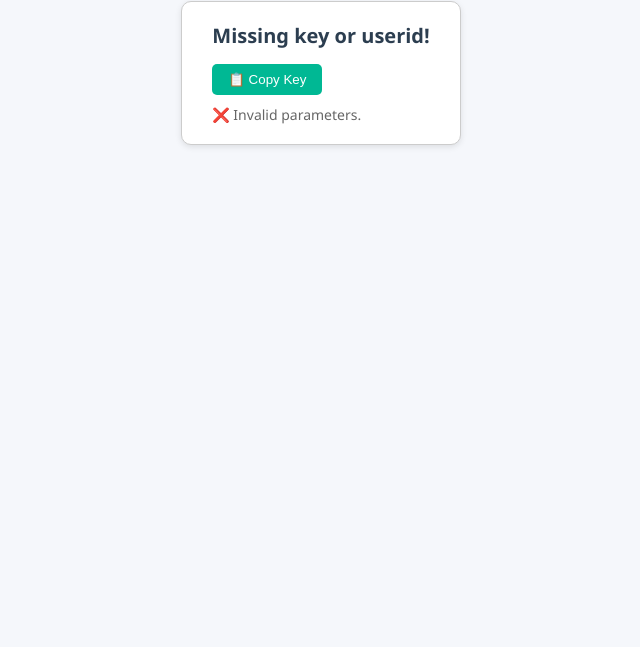
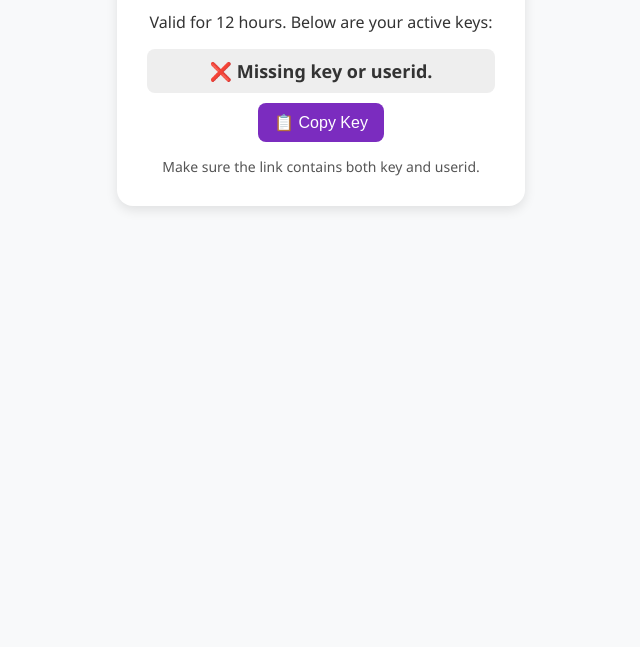
Before and after one commit to ckashingckashing/roblox-key-system, a website: page public/key.html in a window 1280 px wide. Shown: the part 153-800 px from the top of the page, without its empty margins (319-959 px from the left). Drawn offline with Linux system fonts and the light colour scheme.

Commit message:
📝 Update key.html with display and copy UI

```diff
--- a/public/key.html
+++ b/public/key.html
@@ -2,92 +2,104 @@
 <html lang="en">
 <head>
   <meta charset="UTF-8" />
-  <meta name="viewport" content="width=device-width, initial-scale=1.0" />
+  <meta name="viewport" content="width=device-width, initial-scale=1.0"/>
   <title>Your Key</title>
   <style>
     body {
       font-family: "Segoe UI", sans-serif;
-      background: #f5f7fb;
       display: flex;
       flex-direction: column;
       align-items: center;
       padding: 40px;
-    }
-    h1 {
+      background: #f8f9fa;
       color: #333;
     }
+
+    .container {
+      background: white;
+      padding: 30px;
+      border-radius: 16px;
+      box-shadow: 0 4px 12px rgba(0, 0, 0, 0.1);
+      max-width: 500px;
+      text-align: center;
+    }
+
+    h1 {
+      color: #7b2cbf;
+    }
+
     .key-box {
-      background: white;
-      border: 1px solid #ccc;
-      border-radius: 10px;
-      padding: 20px 30px;
-      margin-top: 20px;
-      box-shadow: 0 2px 6px rgba(0,0,0,0.1);
+      background: #eee;
+      padding: 10px 15px;
+      border-radius: 8px;
+      font-weight: bold;
+      margin: 10px 0;
+      font-size: 18px;
+      word-break: break-all;
     }
-    .key {
-      font-size: 20px;
-      font-weight: bold;
-      color: #2c3e50;
-    }
+
     button {
-      margin-top: 15px;
-      padding: 8px 16px;
-      background: #00b894;
+      background: #7b2cbf;
+      color: white;
+      padding: 10px 16px;
       border: none;
-      border-radius: 5px;
-      color: white;
+      border-radius: 8px;
+      font-size: 16px;
       cursor: pointer;
     }
+
     button:hover {
-      background: #019870;
+      background: #5a189a;
     }
-    .status {
-      margin-top: 10px;
+
+    .info {
+      margin-top: 15px;
       font-size: 14px;
-      color: #666;
+      color: #555;
     }
   </style>
 </head>
 <body>
-  <h1>🎉 Your Key</h1>
-  <div class="key-box">
-    <div class="key" id="keyDisplay">Loading...</div>
+  <div class="container">
+    <h1>🎯 Roblox Key System</h1>
+    <p>Valid for 12 hours. Below are your active keys:</p>
+    <div class="key-box" id="keyBox">Loading...</div>
     <button onclick="copyKey()">📋 Copy Key</button>
-    <div class="status" id="status">Checking status...</div>
+    <div class="info" id="infoBox">Checking status...</div>
   </div>
 
   <script>
-    // Simulated: normally you'd get this from a server or URL param
-    const key = new URLSearchParams(window.location.search).get('key');
-    const userId = new URLSearchParams(window.location.search).get('userid');
+    const url = new URL(window.location.href);
+    const key = url.searchParams.get("key");
+    const userid = url.searchParams.get("userid");
 
-    const keyDisplay = document.getElementById('keyDisplay');
-    const statusDisplay = document.getElementById('status');
+    const keyBox = document.getElementById("keyBox");
+    const infoBox = document.getElementById("infoBox");
 
-    if (!key || !userId) {
-      keyDisplay.innerText = "Missing key or userid!";
-      statusDisplay.innerText = "❌ Invalid parameters.";
+    if (!key || !userid) {
+      keyBox.innerText = "❌ Missing key or userid.";
+      infoBox.innerText = "Make sure the link contains both key and userid.";
     } else {
-      keyDisplay.innerText = key;
+      keyBox.innerText = key;
 
-      fetch(`/checkkey?key=${key}&userid=${userId}`)
+      fetch(`/checkkey?key=${key}&userid=${userid}`)
         .then(res => res.json())
         .then(data => {
           if (data.success) {
-            statusDisplay.innerText = "✅ Key is valid and active!";
+            infoBox.innerText = data.message;
           } else {
-            statusDisplay.innerText = `❌ Invalid: ${data.reason}`;
+            infoBox.innerText = "❌ " + data.message;
           }
         })
-        .catch(err => {
-          statusDisplay.innerText = "⚠️ Error checking key.";
+        .catch(() => {
+          infoBox.innerText = "❌ Failed to check key.";
         });
     }
 
     function copyKey() {
-      navigator.clipboard.writeText(key)
-        .then(() => alert("Key copied!"))
-        .catch(() => alert("Copy failed."));
+      navigator.clipboard.writeText(key).then(() => {
+        alert("✅ Key copied to clipboard!");
+      });
     }
   </script>
 </body>
```
